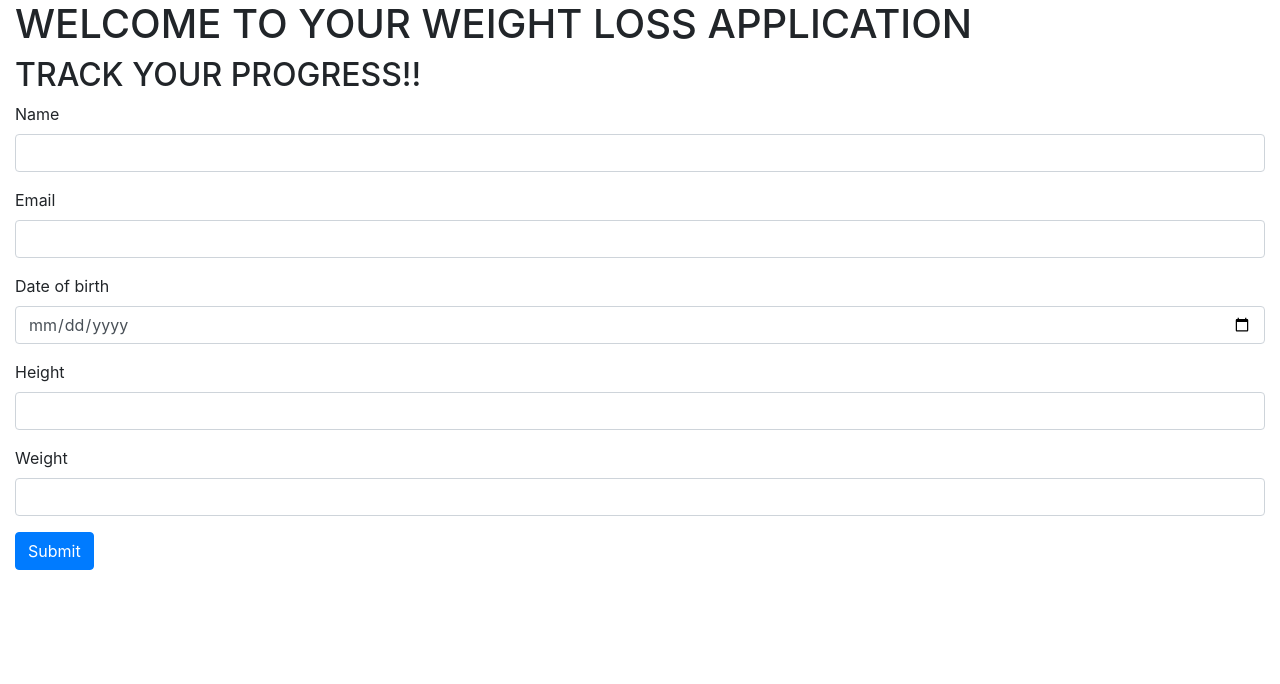
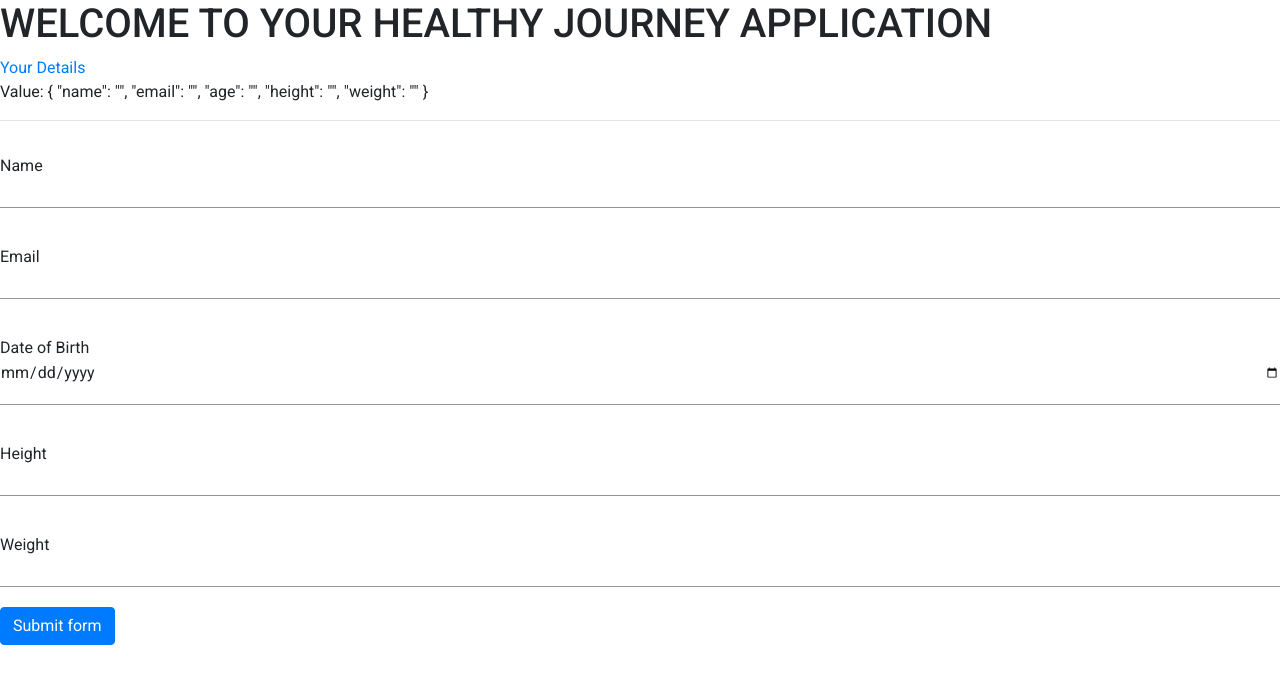
Before and after one commit to s00161439/WebRepeat2020, an Angular app in the folder webrepeat/: page /userWeight in a window 1280 px wide. Before the commit this address led to /. Shown: the top 684 px of the page. Built offline with nearby package versions, Linux system fonts and the light colour scheme.

Commit message:
added the form on the weight component. and routin

```diff
--- a/webrepeat/angular.json
+++ b/webrepeat/angular.json
@@ -24,6 +24,7 @@
               "src/assets"
             ],
             "styles": [
+              "./node_modules/@angular/material/prebuilt-themes/indigo-pink.css",
               "src/styles.css"
             ],
             "scripts": []
@@ -89,6 +90,7 @@
               "src/assets"
             ],
             "styles": [
+              "./node_modules/@angular/material/prebuilt-themes/indigo-pink.css",
               "src/styles.css"
             ],
             "scripts": []
@@ -120,6 +122,7 @@
           }
         }
       }
-    }},
+    }
+  },
   "defaultProject": "webrepeat"
 }
--- a/webrepeat/package.json
+++ b/webrepeat/package.json
@@ -12,14 +12,17 @@
   "private": true,
   "dependencies": {
     "@angular/animations": "~8.2.14",
+    "@angular/cdk": "~8.2.3",
     "@angular/common": "~8.2.14",
     "@angular/compiler": "~8.2.14",
     "@angular/core": "~8.2.14",
     "@angular/forms": "~8.2.14",
+    "@angular/material": "^8.2.3",
     "@angular/platform-browser": "~8.2.14",
     "@angular/platform-browser-dynamic": "~8.2.14",
     "@angular/router": "~8.2.14",
     "bootstrap": "^4.5.0",
+    "hammerjs": "^2.0.8",
     "rxjs": "~6.4.0",
     "tslib": "^1.10.0",
     "zone.js": "~0.9.1"
--- a/webrepeat/src/app/app-routing.module.ts
+++ b/webrepeat/src/app/app-routing.module.ts
@@ -1,8 +1,12 @@
 import { NgModule } from '@angular/core';
 import { Routes, RouterModule } from '@angular/router';
+import { WeightComponentComponent } from './weight-component/weight-component.component';
 
 
-const routes: Routes = [];
+const routes: Routes = [
+  {path: 'userWeight', component: WeightComponentComponent}
+
+];
 
 @NgModule({
   imports: [RouterModule.forRoot(routes)],
--- a/webrepeat/src/app/app.component.html
+++ b/webrepeat/src/app/app.component.html
@@ -1,37 +1,5 @@
-<div  class="container-fluid mb-5">
-    <h1>WELCOME TO YOUR WEIGHT LOSS APPLICATION</h1>
-
-    <H2> TRACK YOUR PROGRESS!!</H2>
-    <form>
-
-        <div class="form-group">
-            <label for="username">Name</label>
-            <input type="text" class="form-control" name="username"ngModel>
-        </div>
-        <div class="form-group">
-            <label for="email">Email</label>
-            <input type="email" class="form-control" name="email" ngModel>
-        </div>
-        <div class="form-group">
-            <label for="age">Date of birth</label>
-            <input type="date" class="form-control" name="age" ngModel>
-        </div>
-        <div ngModelGroup="weight">
-            <div class="form-group">
-                <label for="Height">Height</label>
-                <input type="number"class="form-control" name="height"ngModel>
-            </div>
-            <div class="form-group">
-                <label for="weight">Weight</label>
-                <input type="number" class="form-control" name="weight" ngModel>
-
-
-            </div>
-        </div>
-
-        <button class="btn btn-primary" type="submit">Submit</button>
-    </form>
-
-
-
-</div>
+<h1>WELCOME TO YOUR HEALTHY JOURNEY APPLICATION</h1>
+<nav>
+    <a routerLink="/userWeight">Your Details</a>
+  </nav>
+  <router-outlet></router-outlet>
--- a/webrepeat/src/app/weight-component/weight-component.component.css
+++ b/webrepeat/src/app/weight-component/weight-component.component.css
@@ -0,0 +1,7 @@
+mat-form-field {
+    display: block;
+}
+
+textarea {
+    min-height: 130px;
+}
--- a/webrepeat/src/app/weight-component/weight-component.component.html
+++ b/webrepeat/src/app/weight-component/weight-component.component.html
@@ -1 +1,33 @@
-<p>weight-component works!</p>
+<form [formGroup]="myForm">
+
+    Value: {{ myForm.value | json }}
+
+    <hr>
+
+    <mat-form-field>
+        <label>Name</label>
+        <input matInput  formControlName="name">
+    </mat-form-field>
+
+    <mat-form-field>
+        <label>Email</label>
+        <input matInput  formControlName="email" type="email">
+    </mat-form-field>
+
+    <mat-form-field>
+        <label>Date of Birth</label>
+        <input matInput  formControlName="age" type="date">
+    </mat-form-field>
+
+    <mat-form-field>
+        <label>Height</label>
+        <input matInput formControlName="height">
+    </mat-form-field>
+
+    <mat-form-field>
+        <label>Weight</label>
+        <input matInput formControlName="weight" type="number">
+    </mat-form-field>
+
+<button class="btn btn-primary" type="submit">Submit form</button>
+</form>
--- a/webrepeat/src/app/weight-component/weight-component.component.ts
+++ b/webrepeat/src/app/weight-component/weight-component.component.ts
@@ -1,4 +1,5 @@
 import { Component, OnInit } from '@angular/core';
+import {FormBuilder, FormGroup} from '@angular/forms';
 
 @Component({
   selector: 'app-weight-component',
@@ -7,9 +8,18 @@ import { Component, OnInit } from '@angular/core';
 })
 export class WeightComponentComponent implements OnInit {
 
-  constructor() { }
+  myForm: FormGroup;
+  constructor(private fb: FormBuilder) { }
 
   ngOnInit() {
+    this.myForm = this.fb.group({
+      name: '',
+      email: '',
+      age: '',
+      height: '',
+      weight: ''
+    })
+    this.myForm.valueChanges.subscribe(console.log)
   }
 
 }
--- a/webrepeat/src/index.html
+++ b/webrepeat/src/index.html
@@ -7,6 +7,8 @@
   <meta name="viewport" content="width=device-width, initial-scale=1">
   <link rel="icon" type="image/x-icon" href="favicon.ico">
   <link rel="stylesheet" href="https://stackpath.bootstrapcdn.com/bootstrap/4.5.0/css/bootstrap.min.css" integrity="sha384-9aIt2nRpC12Uk9gS9baDl411NQApFmC26EwAOH8WgZl5MYYxFfc+NcPb1dKGj7Sk" crossorigin="anonymous">
+  <link href="https://fonts.googleapis.com/css?family=Roboto:300,400,500&display=swap" rel="stylesheet">
+  <link href="https://fonts.googleapis.com/icon?family=Material+Icons" rel="stylesheet">
 </head>
 <body>
   <app-root></app-root>
--- a/webrepeat/src/main.ts
+++ b/webrepeat/src/main.ts
@@ -1,3 +1,4 @@
+import 'hammerjs';
 import { enableProdMode } from '@angular/core';
 import { platformBrowserDynamic } from '@angular/platform-browser-dynamic';
 
--- a/webrepeat/src/styles.css
+++ b/webrepeat/src/styles.css
@@ -1 +1,4 @@
 /* You can add global styles to this file, and also import other style files */
+
+html, body { height: 100%; }
+body { margin: 0; font-family: Roboto, "Helvetica Neue", sans-serif; }
```
Also changed, not shown: webrepeat/src/app/app.module.ts (+15 -2 lines), 1 other file (tests, documents, lock files or other folders).
